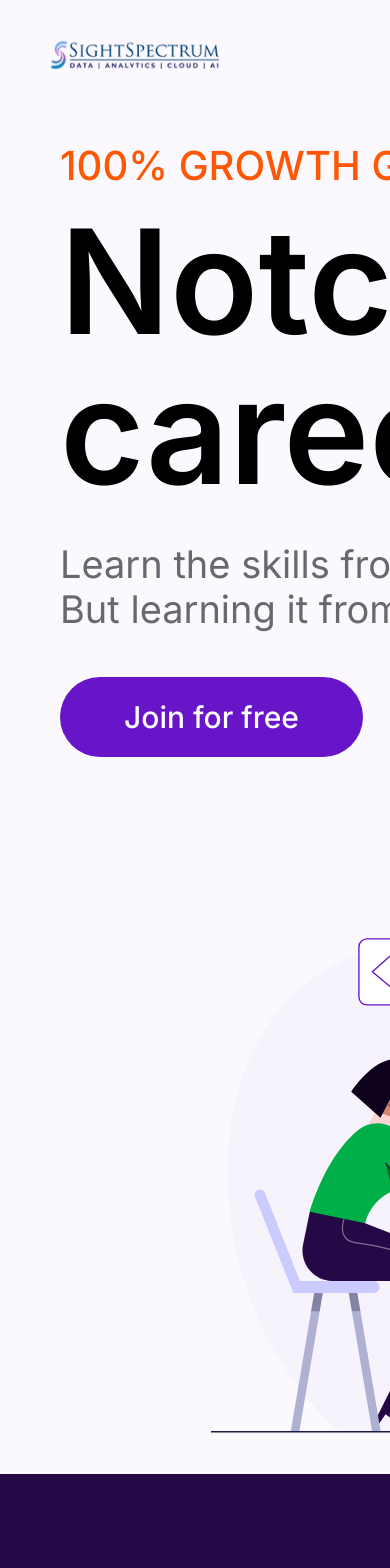
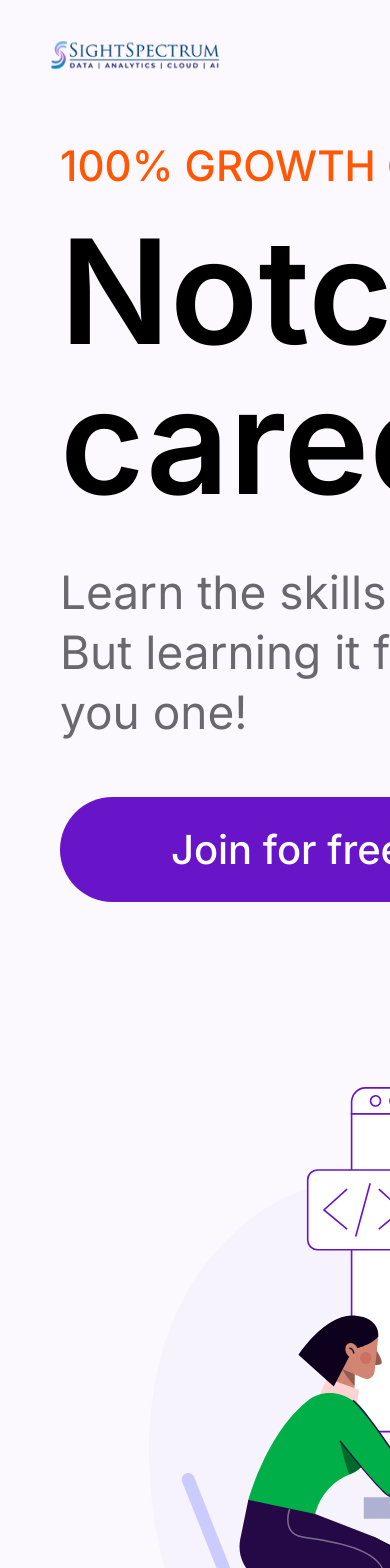
Before and after one commit to Josphine-Swetha23/ssbootcamp, a Next.js app: page / in a window 390 px wide. Shown: the top 1568 px of the page. Built offline with nearby package versions, Linux system fonts and the light colour scheme.

Commit message:
adjusted layout for mobile in first section v2

```diff
--- a/styles/index.module.css
+++ b/styles/index.module.css
@@ -27,8 +27,8 @@
   width: 70%;
 }
 .heroimg {
-  height: 652px;
-  max-width: 788px;
+  height: 550px;
+  max-width: 650px;
 }
 .herotag {
   font-size: 16px;
@@ -451,21 +451,21 @@
     flex-direction: column;
     align-items: center;
     justify-content: center;
-    gap: 25px;
+    gap: 80px;
   }
   .wrapper1l {
     display: flex;
     flex-direction: column;
-    gap: 25px;
+    gap: 35px;
   }
   .herobutton {
-    width: 303px;
-    height: 80px;
-    border-radius: 40px;
-    font-size: 30px;
+    width: 455px;
+    height: 105px;
+    border-radius: 60px;
+    font-size: 40px;
   }
   .guaranteetext {
-    font-size: 40px;
+    font-size: 42px;
   }
   .herotitle {
     font-size: 145px;
@@ -473,9 +473,13 @@
     width: 100%;
   }
   .herotag {
-    font-size: 38px;
+    font-size: 46px;
 
-    line-height: 45px;
+    line-height: 60px;
+  }
+  .heroimg {
+    height: 785px;
+    max-width: 973px;
   }
 
   .wrapper2cards {
```
